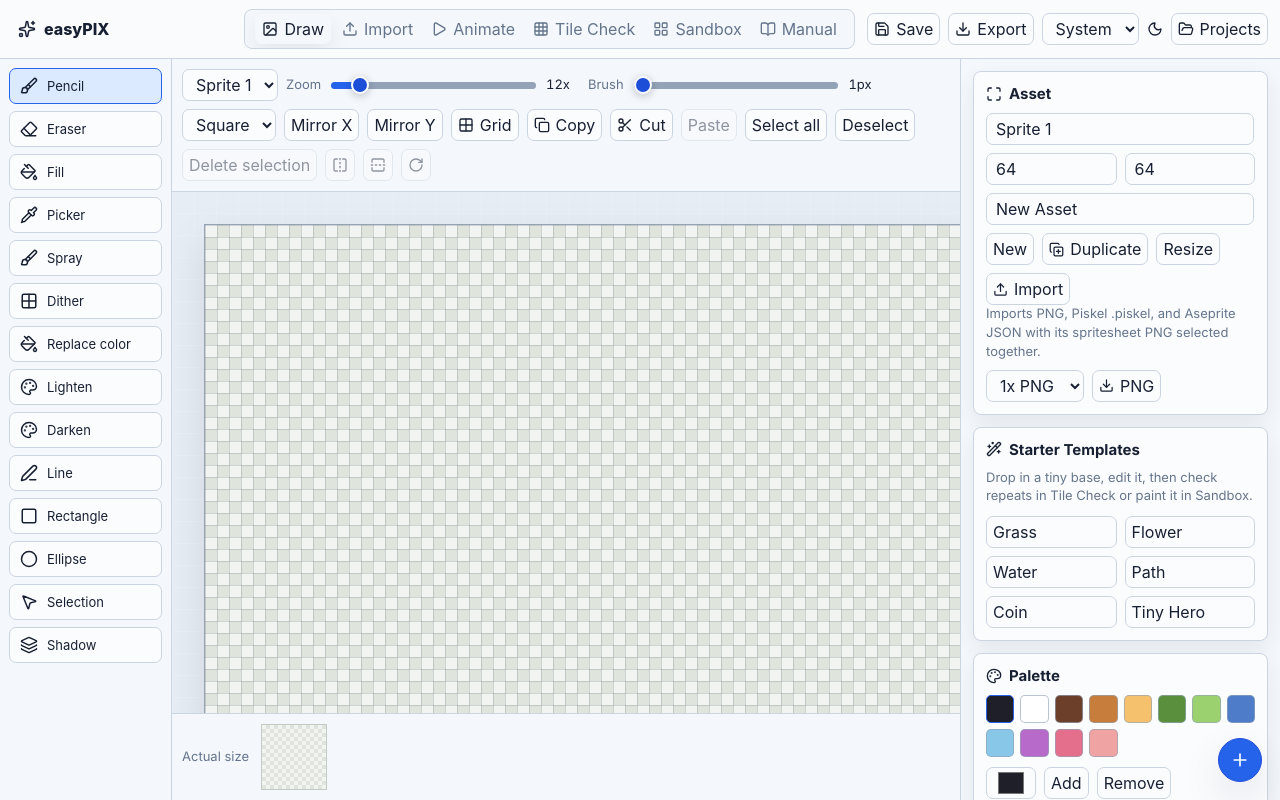
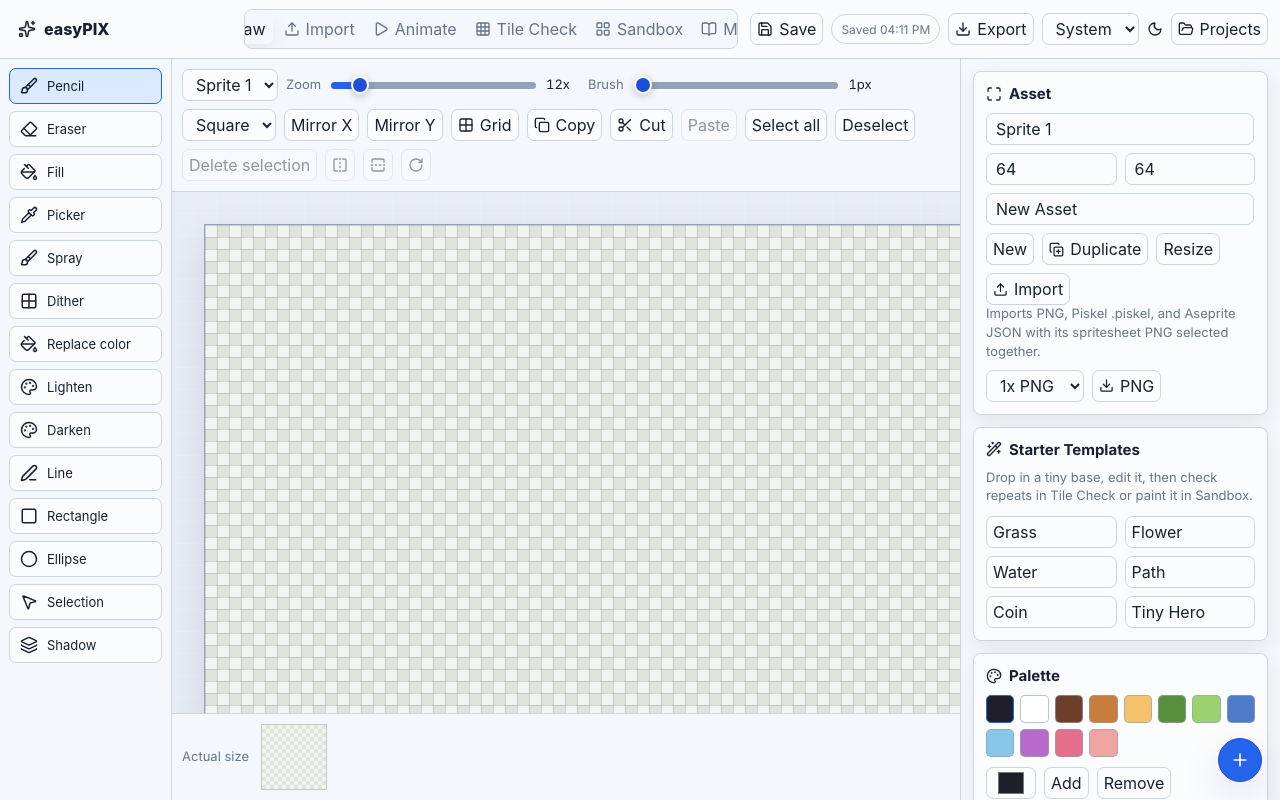
Before and after one commit to Soubhik-10/easyPIX, a React (Vite) app: page / in a window 1280 px wide. Both pictures are taken after a click on the button "Start drawing". Built offline with nearby package versions, Linux system fonts and the light colour scheme.

Commit message:
Improve editor reliability

```diff
--- a/src/app/App.tsx
+++ b/src/app/App.tsx
@@ -1,4 +1,4 @@
-import { useEffect } from "react";
+import { useEffect, useState } from "react";
 import { BookOpen, Download, FolderOpen, Grid3X3, Image, LayoutGrid, Moon, Play, Plus, Save, Sparkles, Upload } from "lucide-react";
 import { useAppStore } from "./store";
 import { ProjectLibrary } from "../projects/ProjectLibrary";
@@ -8,7 +8,7 @@ import { TilesetWorkspace } from "../tilesets/TilesetWorkspace";
 import { SandboxWorkspace } from "../sandbox/SandboxWorkspace";
 import { ImportWorkspace } from "../projects/ImportWorkspace";
 import { HelpWorkspace } from "../help/HelpWorkspace";
-import { downloadBlob, exportProjectZip } from "../projects/importExport/zip";
+import { downloadBlob, exportProjectZip, validateProjectForExport } from "../projects/importExport/zip";
 
 export const App = () => {
   const project = useAppStore((state) => state.project);
@@ -16,6 +16,11 @@ export const App = () => {
   const theme = useAppStore((state) => state.theme);
   const setWorkspace = useAppStore((state) => state.setWorkspace);
   const persist = useAppStore((state) => state.persist);
+  const saveStatus = useAppStore((state) => state.saveStatus);
+  const lastSavedAt = useAppStore((state) => state.lastSavedAt);
+  const saveError = useAppStore((state) => state.saveError);
+  const [exportStatus, setExportStatus] = useState<"idle" | "exporting" | "exported" | "error">("idle");
+  const [exportError, setExportError] = useState<string | null>(null);
 
   useEffect(() => {
     const applyTheme = () => {
@@ -89,9 +94,29 @@ export const App = () => {
   if (!project) return <ProjectLibrary />;
 
   const exportZip = async () => {
-    const blob = await exportProjectZip(project);
-    downloadBlob(blob, `${project.name.replace(/\s+/g, "-").toLowerCase()}.pixelzip`);
+    setExportStatus("exporting");
+    setExportError(null);
+    try {
+      const errors = validateProjectForExport(project);
+      if (errors.length) throw new Error(errors.join("\n"));
+      await persist();
+      const blob = await exportProjectZip(useAppStore.getState().project ?? project);
+      downloadBlob(blob, `${project.name.replace(/\s+/g, "-").toLowerCase()}.pixelzip`);
+      setExportStatus("exported");
+    } catch (error) {
+      setExportStatus("error");
+      setExportError(error instanceof Error ? error.message : "Export failed");
+    }
   };
+
+  const saveLabel =
+    saveStatus === "saving"
+      ? "Saving..."
+      : saveStatus === "saved" && lastSavedAt
+        ? `Saved ${new Date(lastSavedAt).toLocaleTimeString([], { hour: "2-digit", minute: "2-digit" })}`
+        : saveStatus === "error"
+          ? "Save failed"
+          : "Unsaved changes";
 
   return (
     <main className="app-shell">
@@ -124,9 +149,14 @@ export const App = () => {
           <button onClick={() => void persist()} title="Save now">
             <Save size={16} /> Save
           </button>
-          <button onClick={() => void exportZip()} title="Export project bundle">
-            <Download size={16} /> Export
+          <span className={saveStatus === "error" ? "status-pill status-error" : "status-pill"} title={saveError ?? "Local autosave status"}>
+            {saveLabel}
+          </span>
+          <button onClick={() => void exportZip()} disabled={exportStatus === "exporting"} title={exportError ?? "Export project bundle"}>
+            <Download size={16} /> {exportStatus === "exporting" ? "Exporting" : "Export"}
           </button>
+          {exportStatus === "exported" && <span className="status-pill">Export ready</span>}
+          {exportStatus === "error" && <span className="status-pill status-error" title={exportError ?? undefined}>Export failed</span>}
           <select value={theme} onChange={(event) => useAppStore.getState().setTheme(event.target.value as "system" | "light" | "dark")} title="Theme">
             <option value="system">System</option>
             <option value="light">Light</option>
--- a/src/app/store.ts
+++ b/src/app/store.ts
@@ -23,6 +23,7 @@ import {
 } from "../editor/tools/pixelOps";
 
 type Clip = { width: number; height: number; pixels: string[] };
+type SaveStatus = "idle" | "saving" | "saved" | "error";
 
 type AppState = {
   projects: PixelProject[];
@@ -47,10 +48,15 @@ type AppState = {
   clipboard: Clip | null;
   history: PixelProject[];
   future: PixelProject[];
+  saveStatus: SaveStatus;
+  lastSavedAt: string | null;
+  saveError: string | null;
   isPlaying: boolean;
   onionSkin: boolean;
   fps: number;
   strokeStart: { x: number; y: number } | null;
+  strokeLast: { x: number; y: number } | null;
+  strokeHistoryBase: PixelProject | null;
   refreshProjects: () => Promise<void>;
   createNewProject: (name: string) => Promise<void>;
   openProject: (id: string) => Promise<void>;
@@ -115,12 +121,16 @@ type AppState = {
   importProject: (project: PixelProject) => Promise<void>;
 };
 
-const withProject = (state: AppState, recipe: (project: PixelProject) => PixelProject) => {
+const withProject = (state: AppState, recipe: (project: PixelProject) => PixelProject, historyBase?: PixelProject | null) => {
   if (!state.project) return {};
+  const base = historyBase ?? state.project;
+  const history = state.history[0] === base ? state.history : [base, ...state.history].slice(0, 80);
   return {
     project: recipe(state.project),
-    history: [state.project, ...state.history].slice(0, 80),
+    history,
     future: [],
+    saveStatus: "idle" as const,
+    saveError: null,
   };
 };
 
@@ -132,6 +142,31 @@ const updateActiveAsset = (project: PixelProject, assetId: string | null, recipe
 
 const activeAsset = (state: AppState) => state.project?.assets.find((asset) => asset.id === state.activeAssetId) ?? null;
 const activeLayer = (state: AppState) => activeAsset(state)?.layers.find((layer) => layer.id === state.activeLayerId) ?? null;
+const strokeTools: ToolId[] = ["pencil", "eraser", "shadow", "spray", "dither", "replace", "lighten", "darken"];
+const mutatingPointerTools: ToolId[] = [...strokeTools, "fill", "line", "rect", "ellipse"];
+
+const linePoints = (x0: number, y0: number, x1: number, y1: number) => {
+  const points: { x: number; y: number }[] = [];
+  let dx = Math.abs(x1 - x0);
+  let sx = x0 < x1 ? 1 : -1;
+  let dy = -Math.abs(y1 - y0);
+  let sy = y0 < y1 ? 1 : -1;
+  let err = dx + dy;
+  while (true) {
+    points.push({ x: x0, y: y0 });
+    if (x0 === x1 && y0 === y1) break;
+    const e2 = 2 * err;
+    if (e2 >= dy) {
+      err += dy;
+      x0 += sx;
+    }
+    if (e2 <= dx) {
+      err += dx;
+      y0 += sy;
+    }
+  }
+  return points;
+};
 
 const shadeColor = (hex: string) => {
   if (!hex.startsWith("#") || hex.length !== 7) return "rgba(0,0,0,0.28)";
@@ -190,10 +225,15 @@ export const useAppStore = create<AppState>((set, get) => ({
   clipboard: null,
   history: [],
   future: [],
+  saveStatus: "idle",
+  lastSavedAt: null,
+  saveError: null,
   isPlaying: false,
   onionSkin: true,
   fps: 8,
   strokeStart: null,
+  strokeLast: null,
+  strokeHistoryBase: null,
 
   refreshProjects: async () => set({ projects: await listProjects() }),
   createNewProject: async (name) => {
@@ -209,6 +249,9 @@ export const useAppStore = create<AppState>((set, get) => ({
       activeSceneId: project.scenes[0]?.id ?? null,
       history: [],
       future: [],
+      saveStatus: "saved",
+      lastSavedAt: project.updatedAt,
+      saveError: null,
     });
   },
   openProject: async (id) => {
@@ -223,6 +266,9 @@ export const useAppStore = create<AppState>((set, get) => ({
       activeSceneId: project.scenes[0]?.id ?? null,
       history: [],
       future: [],
+      saveStatus: "saved",
+      lastSavedAt: project.updatedAt,
+      saveError: null,
     });
   },
   removeProject: async (id) => {
@@ -232,8 +278,14 @@ export const useAppStore = create<AppState>((set, get) => ({
   persist: async () => {
     const project = get().project;
     if (!project) return;
-    await saveProject(project);
-    set({ projects: await listProjects() });
+    set({ saveStatus: "saving", saveError: null });
+    try {
+      await saveProject(project);
+      set({ projects: await listProjects(), saveStatus: "saved", lastSavedAt: new Date().toISOString(), saveError: null });
+    } catch (error) {
+      set({ saveStatus: "error", saveError: error instanceof Error ? error.message : "Save failed" });
+      throw error;
+    }
   },
   setWorkspace: (workspace) => set({ workspace }),
   setTool: (tool) => set({ tool }),
@@ -249,7 +301,14 @@ export const useAppStore = create<AppState>((set, get) => ({
   setZoom: (zoom) => set({ zoom }),
   toggleGrid: () => set({ showGrid: !get().showGrid }),
   setSelection: (selection) => set({ selection }),
-  beginStroke: (x, y) => set({ strokeStart: { x, y } }),
+  beginStroke: (x, y) => {
+    const state = get();
+    set({
+      strokeStart: { x, y },
+      strokeLast: { x, y },
+      strokeHistoryBase: state.project && mutatingPointerTools.includes(state.tool) ? state.project : null,
+    });
+  },
   applyToolAt: (x, y) => {
     const state = get();
     const asset = activeAsset(state);
@@ -265,32 +324,36 @@ export const useAppStore = create<AppState>((set, get) => ({
       set({ selection: { x, y, width: 1, height: 1 } });
       return;
     }
-    if (!["pencil", "eraser", "fill", "shadow", "spray", "dither", "replace", "lighten", "darken"].includes(state.tool)) return;
-    set(
-      withProject(state, (project) =>
+    if (![...strokeTools, "fill"].includes(state.tool)) return;
+    const points = state.strokeLast && strokeTools.includes(state.tool) ? linePoints(state.strokeLast.x, state.strokeLast.y, x, y) : [{ x, y }];
+    set({
+      ...withProject(state, (project) =>
         updateActiveAsset(project, state.activeAssetId, (entry) => ({
           ...entry,
           layers: entry.layers.map((item) =>
-            item.id === layer.id ? { ...item, pixels: paintAt(item.pixels, entry.width, entry.height, x, y, state) } : item,
+            item.id === layer.id
+              ? { ...item, pixels: points.reduce((pixels, point) => paintAt(pixels, entry.width, entry.height, point.x, point.y, state), item.pixels) }
+              : item,
           ),
         })),
-      ),
-    );
+      state.strokeHistoryBase),
+      strokeLast: { x, y },
+    });
   },
   endStroke: (x, y) => {
     const state = get();
     const asset = activeAsset(state);
     const layer = activeLayer(state);
     const start = state.strokeStart;
-    if (!asset || !layer || !start) return set({ strokeStart: null });
+    if (!asset || !layer || !start) return set({ strokeStart: null, strokeLast: null, strokeHistoryBase: null });
     if (state.tool === "select") {
       const left = Math.min(start.x, x);
       const top = Math.min(start.y, y);
-      set({ selection: { x: left, y: top, width: Math.abs(x - start.x) + 1, height: Math.abs(y - start.y) + 1 }, strokeStart: null });
+      set({ selection: { x: left, y: top, width: Math.abs(x - start.x) + 1, height: Math.abs(y - start.y) + 1 }, strokeStart: null, strokeLast: null, strokeHistoryBase: null });
       return;
     }
     const drawTools = ["line", "rect", "ellipse"];
-    if (!drawTools.includes(state.tool)) return set({ strokeStart: null });
+    if (!drawTools.includes(state.tool)) return set({ strokeStart: null, strokeLast: null, strokeHistoryBase: null });
     set({
       ...withProject(state, (project) =>
         updateActiveAsset(project, state.activeAssetId, (entry) => ({
@@ -306,8 +369,10 @@ export const useAppStore = create<AppState>((set, get) => ({
             return { ...item, pixels };
           }),
         })),
-      ),
+      state.strokeHistoryBase),
       strokeStart: null,
+      strokeLast: null,
+      strokeHistoryBase: null,
     });
   },
   selectAsset: (id) => {
@@ -589,7 +654,15 @@ export const useAppStore = create<AppState>((set, get) => ({
   setSceneLayer: (layer) => set(withProject(get(), (project) => ({ ...project, scenes: project.scenes.map((scene) => (scene.id === get().activeSceneId ? { ...scene, activeLayer: layer } : scene)) }))),
   importProject: async (project) => {
     await saveProject(project);
-    set({ project, projects: await listProjects(), activeAssetId: project.assets[0]?.id ?? null, activeLayerId: project.assets[0]?.layers[0]?.id ?? null });
+    set({
+      project,
+      projects: await listProjects(),
+      activeAssetId: project.assets[0]?.id ?? null,
+      activeLayerId: project.assets[0]?.layers[0]?.id ?? null,
+      saveStatus: "saved",
+      lastSavedAt: project.updatedAt,
+      saveError: null,
+    });
   },
 }));
 
--- a/src/styles.css
+++ b/src/styles.css
@@ -1004,6 +1004,29 @@ button.active,
   box-shadow: var(--app-shadow);
 }
 
+.pixel-canvas {
+  touch-action: none;
+}
+
+.status-pill {
+  display: inline-flex;
+  align-items: center;
+  min-height: 30px;
+  padding: 0 9px;
+  border: 1px solid var(--app-border);
+  border-radius: 999px;
+  color: var(--app-muted);
+  background: var(--app-surface);
+  font-size: 12px;
+  white-space: nowrap;
+}
+
+.status-error {
+  border-color: color-mix(in srgb, var(--app-danger) 50%, var(--app-border));
+  color: var(--app-danger);
+  background: color-mix(in srgb, var(--app-danger) 10%, var(--app-surface));
+}
+
 .hero-kicker {
   color: var(--app-accent);
 }
```
Also changed, not shown: src/editor/EditorWorkspace.tsx (+19 -6 lines), src/projects/importExport/zip.ts (+19 -1 lines).
